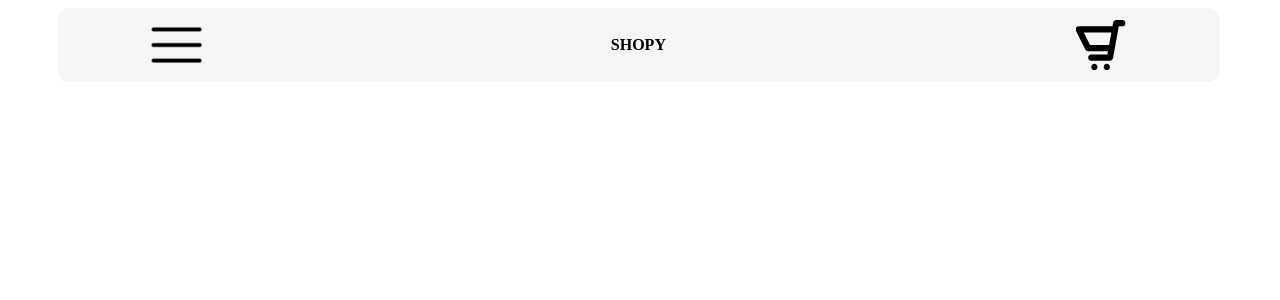
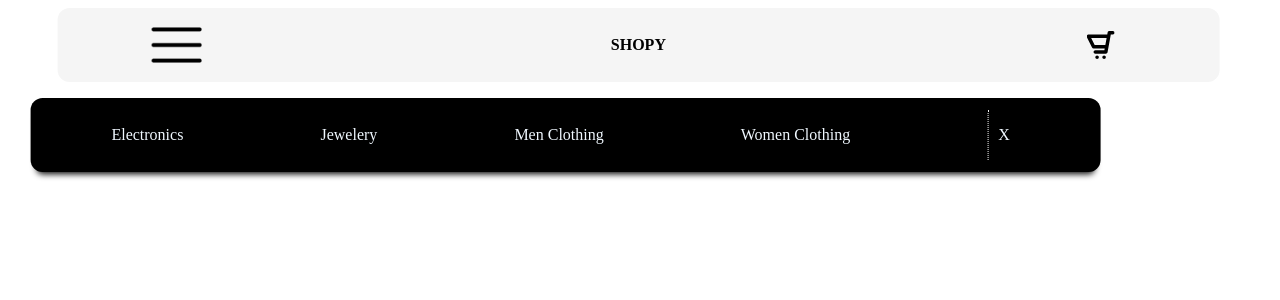
Before and after one commit to aymenkasP/ecommerce-store-reactjs, a React (Create React App) app: page /card in a window 1280 px wide. Both pictures are taken after a click on the element 176 px from the left and 45 px from the top of the page. Shown: the top 300 px of the page. Built offline with nearby package versions, Linux system fonts and the light colour scheme; no server answers.

Commit message:
try to fix some css

```diff
--- a/src/App.js
+++ b/src/App.js
@@ -6,17 +6,22 @@ import HomePage from './components/HomePage';
 import Header from './components/Header';
 import ShopingCard from './components/ShopingCard'
 import './css/app.css'
+import SideBar from './components/SideBar';
 
 
 function App() {
+const [isPending, setIsPending] = useState(true);
 const [Products, setProducts] = useState([])
   useEffect(() =>{
-    const getData = async () => {
+    setTimeout(()=>{
+       const getData = async () => {
          const result = await axios('https://fakestoreapi.com/products');
           setProducts(result.data)
-
+          setIsPending(false)
     }
         getData()
+    }, 2000)
+
 }, [])
 
   return (
@@ -25,7 +30,10 @@ const [Products, setProducts] = useState([])
 
       <Switch>
         <Route exact path = "/">
-           <HomePage data={Products} />
+        {
+          isPending? <p className="loading">Loading...</p>
+          : <HomePage data={Products} />
+        }
         </Route>
         <Route path = "/">
            <ShopingCard path="/card" />
--- a/src/components/Header.js
+++ b/src/components/Header.js
@@ -3,12 +3,14 @@ import { useHistory } from 'react-router'
 import '../css/header.css'
 import HamburgerMenu from '../css/menu.png'
 import ShoppingCard from '../css/ShopingCard.svg'
-import {selectCard} from '../features/storeSlice'
-import { useSelector } from 'react-redux';
+import {selectCard ,selectSideBar ,ShowSideBzr} from '../features/storeSlice'
+import { useSelector ,useDispatch } from 'react-redux';
+import SideBar from './SideBar'
 
 export default function Header() {
     const CardItems = useSelector(selectCard);
-    console.log(CardItems.length)
+    const sideBar = useSelector(selectSideBar)
+    const dispatch = useDispatch()
   const history = useHistory()
 
   function open(){
@@ -16,7 +18,9 @@ export default function Header() {
   }
     return (
         <div className ="header">
-        <div className="hdr_left" >
+        <div className="hdr_left" onClick={()=> {
+            dispatch(ShowSideBzr())
+        }} >
         <img  src={HamburgerMenu} alt='hamburger' />
 
         </div>
@@ -30,9 +34,13 @@ export default function Header() {
         }} >
             <img src={ShoppingCard}  alt="card_shopping" />
             <span>
-                {CardItems.length == 0 ? '' : CardItems.length}
+                {CardItems.length === 0 ? '' : CardItems.length}
             </span>
         </div>
+       {
+        sideBar && <SideBar />
+       }
+
 
         </div>
     )
--- a/src/components/HomePage.js
+++ b/src/components/HomePage.js
@@ -4,6 +4,8 @@ import '../css/homePage.css'
 export default function HomePage({data}) {
     return (
         <div className="home_Page">
+
+
         {
             data.map(product => {
             return    <Products key ={product.id} info ={product} />
--- /dev/null
+++ b/src/components/SideBar.js
@@ -0,0 +1,23 @@
+import React from 'react'
+import { useDispatch } from 'react-redux'
+import '../css/sideBar.css'
+import { HideSideBar  } from '../features/storeSlice'
+export default function SideBar() {
+    const dispatch = useDispatch()
+
+    console.log(SideBar)
+    return (
+        <div className="sd_bar">
+            <p>electronics</p>
+            <p>jewelery</p>
+            <p>men clothing</p>
+            <p>women clothing</p>
+
+            <span className ="qut" onClick ={()=> {
+                dispatch(HideSideBar())
+            }} >x</span>
+
+
+        </div>
+    )
+}
--- a/src/css/app.css
+++ b/src/css/app.css
@@ -0,0 +1,5 @@
+.loading{
+    display: grid;
+    place-items: center;
+    font-weight: bolder;
+}
--- a/src/css/card.css
+++ b/src/css/card.css
@@ -1,7 +1,7 @@
 
  .card {
      display: flex;
-    margin: 0px 12px 5px 25px;
+
  }
 .crd_left {
     flex: 0.2;
--- a/src/css/header.css
+++ b/src/css/header.css
@@ -1,15 +1,16 @@
 .header {
     display: flex;
     justify-content: space-between;
+    position: sticky;
     background-color: whitesmoke;
     padding: 12px;
     border-radius: 12px;
-    height: auto;
+
 
     left: 4.5%;
     width: 90%;
     top: 0;
-    position: sticky;
+
 }
 
 
@@ -33,7 +34,7 @@
     flex: 0.3;
 }
 .hdr_right img {
-    width:45%;
+    height:55%;
 }
 .hdr_right:hover,
 .hdr_left:hover {
@@ -45,7 +46,7 @@
 
 
 
-.hdr_left ,.hdr_center ,.hdr_right {
+.hdr_left ,.hdr_center ,.hdr_right  {
     display: grid;
     place-items: center;
 }
--- a/src/css/homePage.css
+++ b/src/css/homePage.css
@@ -6,7 +6,7 @@
 @media only screen and (min-width: 640px) {
         .home_Page{
             display: flex;
-            justify-content: space-between;
+            justify-content: space-evenly;
             flex-direction: row;
             flex-wrap: wrap;
             margin: 0px 100px;
--- a/src/css/shopingCard.css
+++ b/src/css/shopingCard.css
@@ -2,5 +2,7 @@
     display: flex;
     flex-direction: column;
     padding-top:100px ;
+    margin: -2% 9%;
+
 
 }
--- /dev/null
+++ b/src/css/sideBar.css
@@ -0,0 +1,40 @@
+.sd_bar{
+
+    display: flex;
+    justify-content: space-around;
+    text-transform: capitalize;
+    padding: 12px;
+    flex-wrap: wrap;
+    position: absolute;
+    top: 90px;
+    width: 90%;
+    left: -2.3%;
+    background-color: black;
+    border-radius: 12px;
+    color: aliceblue;
+    margin-bottom: 12px;
+    box-shadow: 0 8px 6px -6px black;
+}
+
+.qut {
+    display: grid;
+    place-items: center;
+   cursor: pointer;
+    border-left: 1px dotted whitesmoke ;
+    padding: 10px;
+}
+
+.qut:hover {
+    background-color:whitesmoke;
+    color :black
+}
+
+
+@media only screen and (max-width: 560px) {
+    .sd_bar{
+        display: grid;
+        place-items: center;
+
+    }
+
+}
--- a/src/features/storeSlice.js
+++ b/src/features/storeSlice.js
@@ -7,6 +7,7 @@ export const storeSlice = createSlice({
     initialState : {
         products : [],
         card : [],
+        sideBar : false
 
     },
 
@@ -14,16 +15,23 @@ export const storeSlice = createSlice({
 
         addToCard : (state,payload) => {
             state.card.push(payload)
+        },
+        ShowSideBzr :state => {
+            state.sideBar = true
+        },
+        HideSideBar : state => {
+            state.sideBar = false
         }
     }
 })
 
 
-export const { addToCard} = storeSlice.actions;
+export const { addToCard ,ShowSideBzr ,HideSideBar} = storeSlice.actions;
 
 
 export const selectCard = state => state.my_store.card;
 export const addProducts = state => state.my_store.products;
+export const selectSideBar = state => state.my_store.sideBar;
 
 
 export default storeSlice.reducer
```
Also changed, not shown: src/custom_hooks/useApi.js (added, +21 -0 lines).
